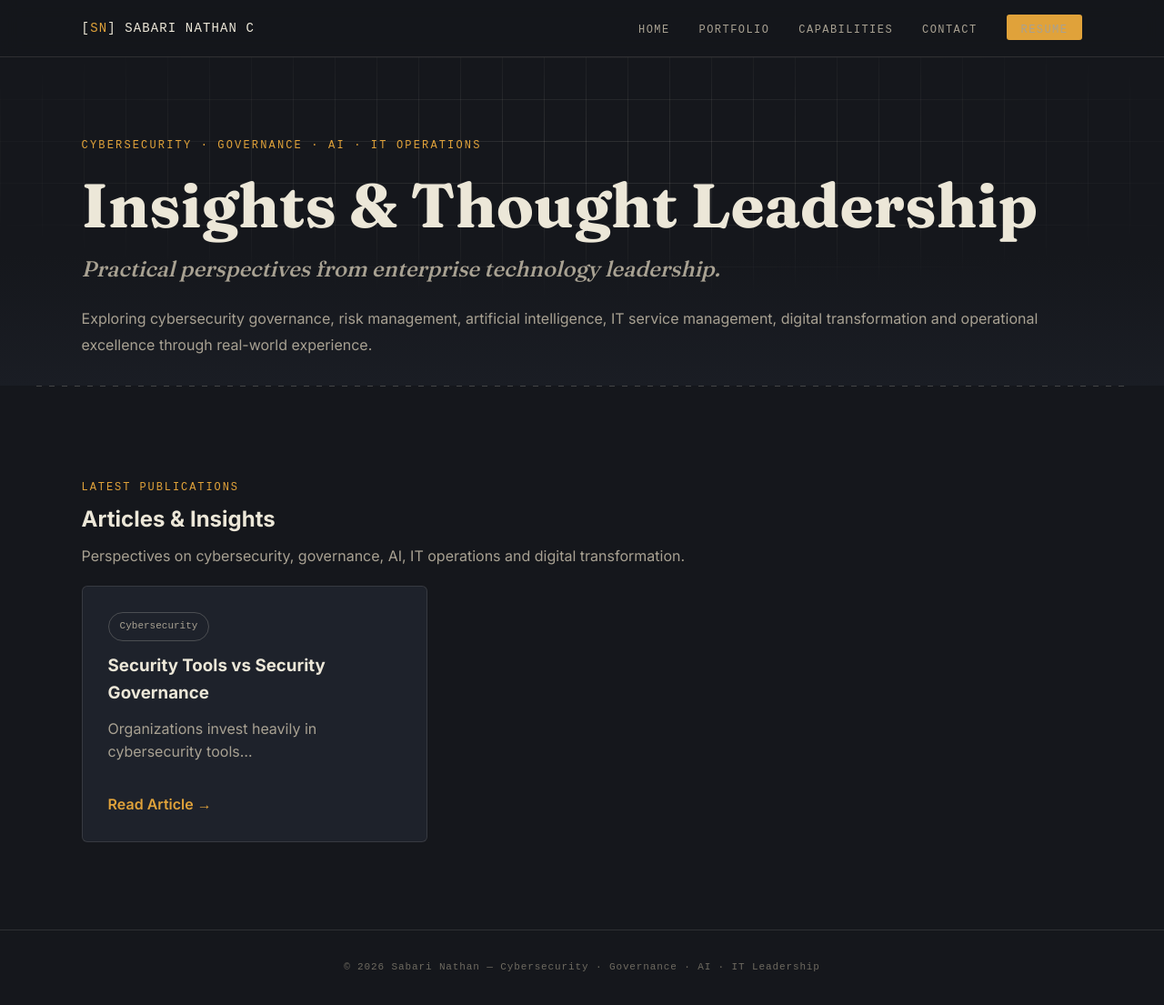
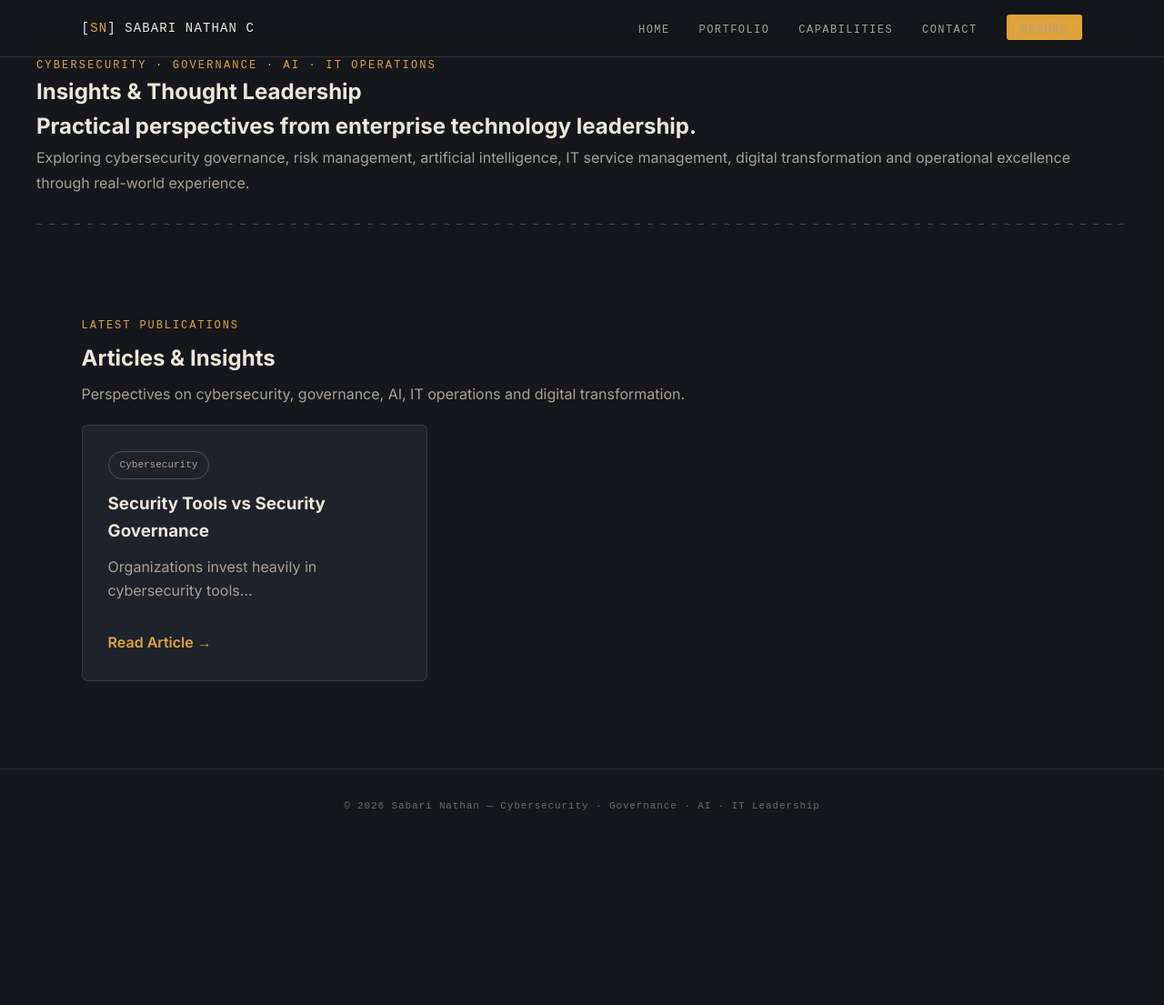
Before and after one commit to sabarinathan36/sabarinathan.github.io, a Jekyll site: the page built from insights.html, in a window 1280 px wide and 1105 px high. Shown: the whole window at 91% size. Built offline with Jekyll 4.4.1, drawn with Linux system fonts in a browser that asks for light colours.

Commit message:
Update insights.html

```diff
--- a/insights.html
+++ b/insights.html
@@ -17,7 +17,7 @@ title: Insights
 
 </nav>
 
-<section class="hero insights-hero">
+<section class="insights-hero">
 
 <div class="hero-content">
 
```
